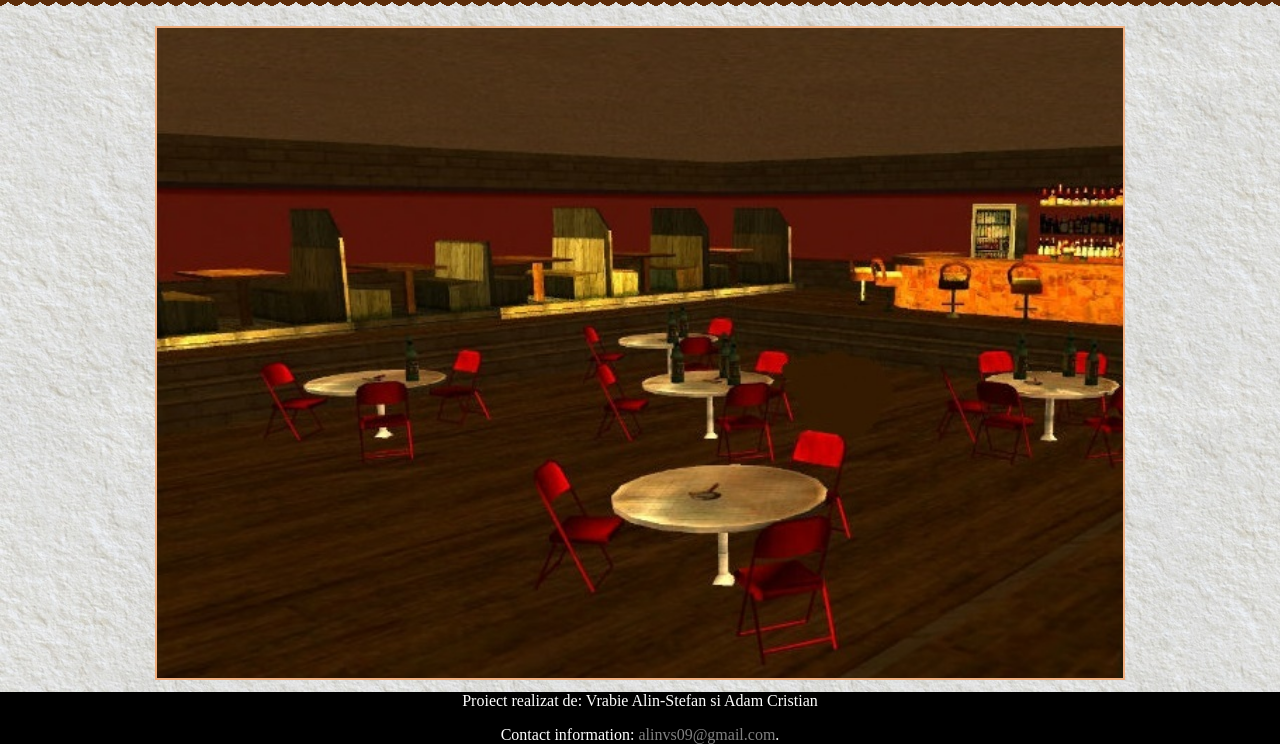
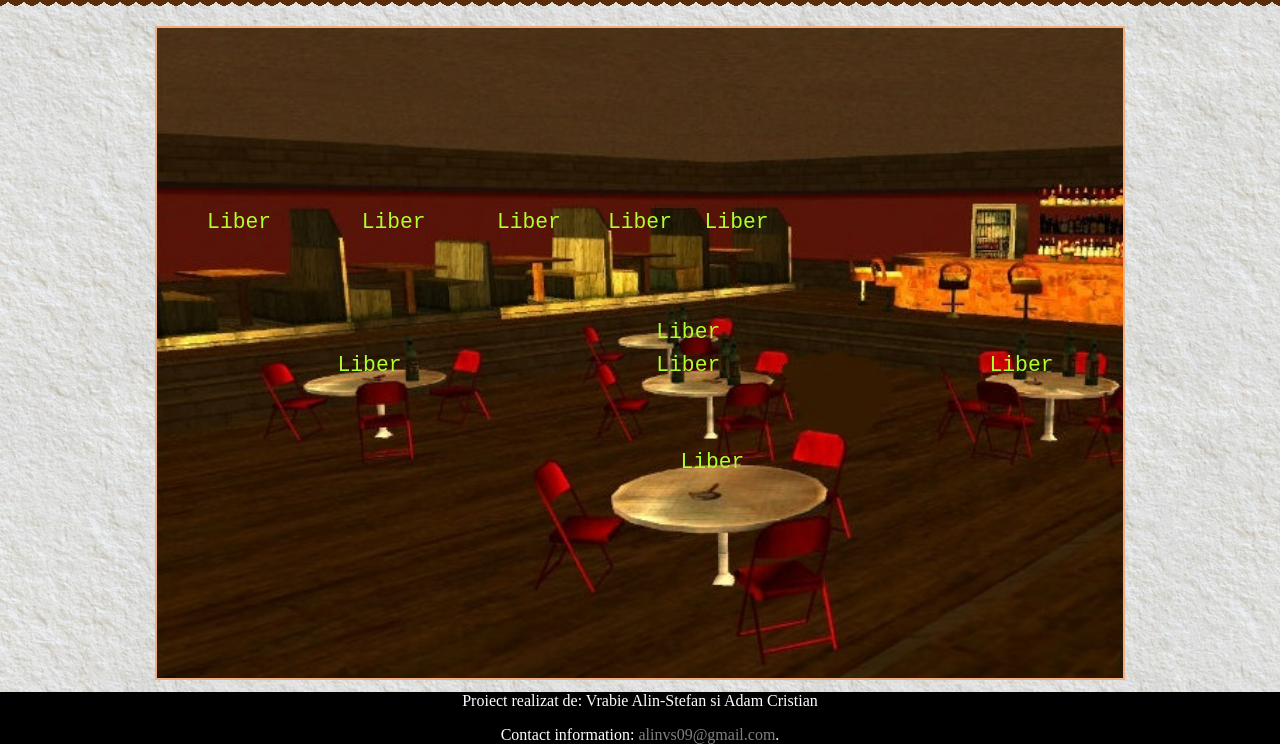
Before and after one commit to Vrabie-Alin-Stefan/Cafenea, a PHP site: the page made by mvc/app/views/LocalPage/LocalPage.php in a window 1280 px wide. Shown: the part 96-840 px from the top of the page. Run offline with PHP 8.4, Linux system fonts and the light colour scheme; the template is opened without the code that fills it, so the values that code supplies are empty.

Commit message:
OcupareMese

```diff
--- a/mvc/app/models/UserService.php
+++ b/mvc/app/models/UserService.php
@@ -16,9 +16,10 @@ class UserService
         $result = $this->con->query($sql);
 
         $num = $result->num_rows;
-        return $num;
+
 
         $this->con->close();
+        return $num;
     }
 
     public function SetUser($token)
--- a/mvc/app/views/LocalPage/LocalPage.php
+++ b/mvc/app/views/LocalPage/LocalPage.php
@@ -29,7 +29,22 @@
         <div id = "content">
             <div id = "local">
                 <div id = "localImage">
-                    <div id = "bar" onclick="location.href='http://localhost/www.httpcafe.com/menu/ocupa/1';"><span class = "comanda"></span></div>
+                    <?php
+                    $index = 0;
+                    for($i = 1; $i < 11; $i++)
+                    {
+                        if(in_array($i,$data))
+                        {
+                            echo '<div id = "masa' . $data[$index] . '"><span class = "ocupat"></span></div>';
+                            $index++;
+                        }
+                        else
+                        {
+                            echo '<div id = "masa' . $i . '" onclick="location.href=\'http://localhost/www.httpcafe.com/menu/ocupa/' . ($i + 1) . '\';"><span class = "liber"></span></div>';
+                        }
+                    }
+                      ?>
+                   <!--
                     <div id = "masa1" onclick="location.href='http://localhost/www.httpcafe.com/menu/ocupa/2';"><span class = "ocupat"></span></div>
                     <div id = "masa2" onclick="location.href='http://localhost/www.httpcafe.com/menu/ocupa/3';"><span class = "ocupat"></span></div>
                     <div id = "masa3" onclick="location.href='http://localhost/www.httpcafe.com/menu/ocupa/4';"><span class = "ocupat"></span></div>
@@ -40,6 +55,7 @@
                     <div id = "masa8" onclick="location.href='http://localhost/www.httpcafe.com/menu/ocupa/9';"><span class = "ocupat"></span></div>
                     <div id = "masa9" onclick="location.href='http://localhost/www.httpcafe.com/menu/ocupa/10';"><span class = "ocupat"></span></div>
                     <div id = "masa10" onclick="location.href='http://localhost/www.httpcafe.com/menu/ocupa/11';"><span class = "ocupat"></span></div>
+                -->
                 </div>
             </div>
         </div>
--- a/mvc/public/css/LocalPage.css
+++ b/mvc/public/css/LocalPage.css
@@ -142,7 +142,7 @@ a
     font-family: "Courier New", Courier, monospace;
     font-size: 16pt;
     text-align: center;
-    color: red;
+
 }
 
 #bar
@@ -218,58 +218,134 @@ a
 
 }
 
-#bar:hover .comanda::after
+#bar .ocupat::after
 {
-    content: 'Comanda';
-}
-
-#masa1:hover .ocupat::after
-{
+    color: red;
     content: 'Ocupat';
 }
 
-#masa2:hover .ocupat::after
+#masa1 .ocupat::after
 {
-
+    color: red;
     content: 'Ocupat';
 }
 
-#masa3:hover .ocupat::after
+#masa2 .ocupat::after
 {
+    color: red;
     content: 'Ocupat';
 }
 
-#masa4:hover .ocupat::after
+#masa3 .ocupat::after
 {
+    color: red;
     content: 'Ocupat';
 }
 
-#masa5:hover .ocupat::after
+#masa4 .ocupat::after
 {
+    color: red;
     content: 'Ocupat';
 }
 
-#masa6:hover .ocupat::after
+#masa5 .ocupat::after
 {
+    color: red;
     content: 'Ocupat';
 }
 
-#masa7:hover .ocupat::after
+#masa6 .ocupat::after
 {
+    color: red;
     content: 'Ocupat';
 }
 
-#masa8:hover .ocupat::after
+#masa7 .ocupat::after
 {
+    color: red;
     content: 'Ocupat';
 }
 
-#masa9:hover .ocupat::after
+#masa8 .ocupat::after
 {
+    color: red;
     content: 'Ocupat';
 }
 
-#masa10:hover .ocupat::after
+#masa9 .ocupat::after
 {
+    color: red;
     content: 'Ocupat';
 }
+
+#masa10 .ocupat::after
+{
+    color: red;
+    content: 'Ocupat';
+}
+
+#bar .liber::after
+{
+    color: greenyellow;
+    content: 'Liber';
+}
+
+#masa1 .liber::after
+{
+    color: greenyellow;
+    content: 'Liber';
+}
+
+#masa2 .liber::after
+{
+    color: greenyellow;
+    content: 'Liber';
+}
+
+#masa3 .liber::after
+{
+    color: greenyellow;
+    content: 'Liber';
+}
+
+#masa4 .liber::after
+{
+    color: greenyellow;
+    content: 'Liber';
+}
+
+#masa5 .liber::after
+{
+    color: greenyellow;
+    content: 'Liber';
+}
+
+#masa6 .liber::after
+{
+    color: greenyellow;
+    content: 'Liber';
+}
+
+#masa7 .liber::after
+{
+    color: greenyellow;
+    content: 'Liber';
+}
+
+#masa8 .liber::after
+{
+    color: greenyellow;
+    content: 'Liber';
+}
+
+#masa9 .liber::after
+{
+    color: greenyellow;
+    content: 'Liber';
+}
+
+#masa10 .liber::after
+{
+    color: greenyellow;
+    content: 'Liber';
+}
```
Also changed, not shown: mvc/app/controllers/localPageController.php (+6 -1 lines), mvc/app/models/TableService.php (+17 -0 lines).
